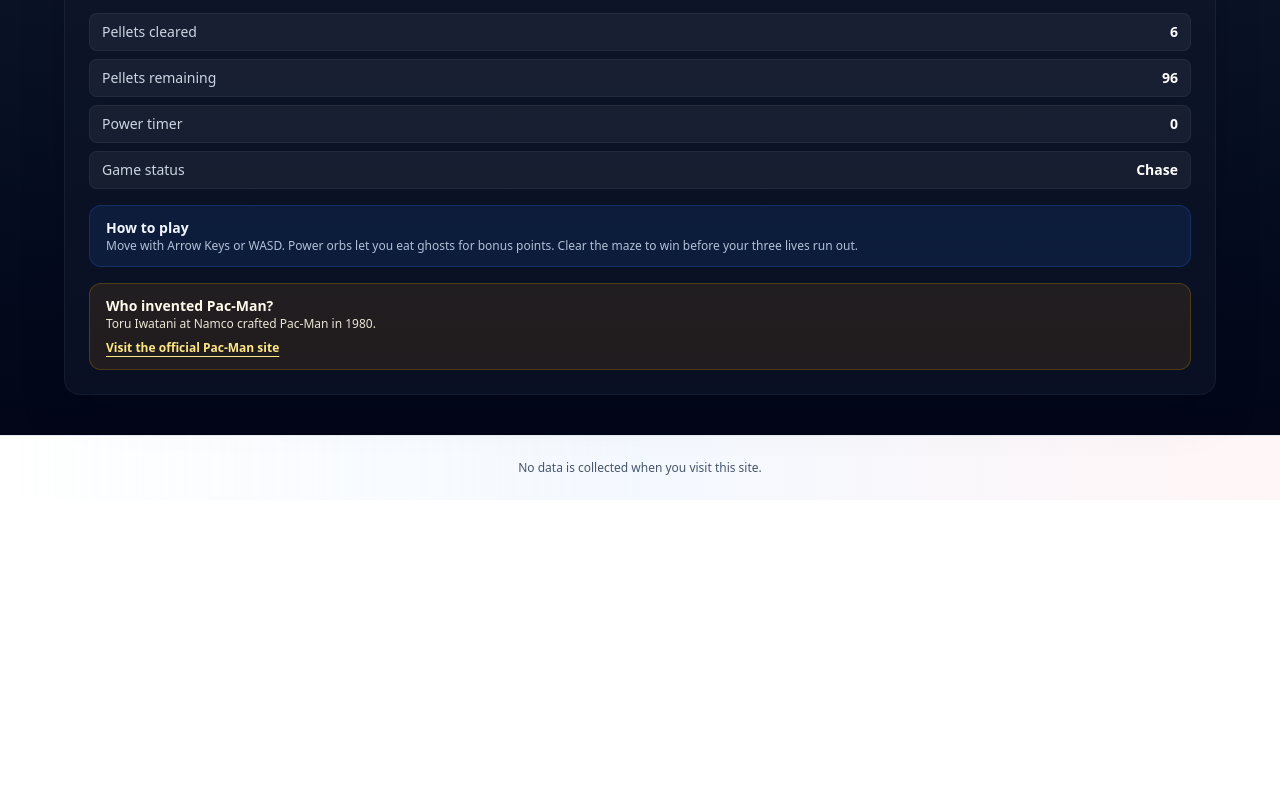
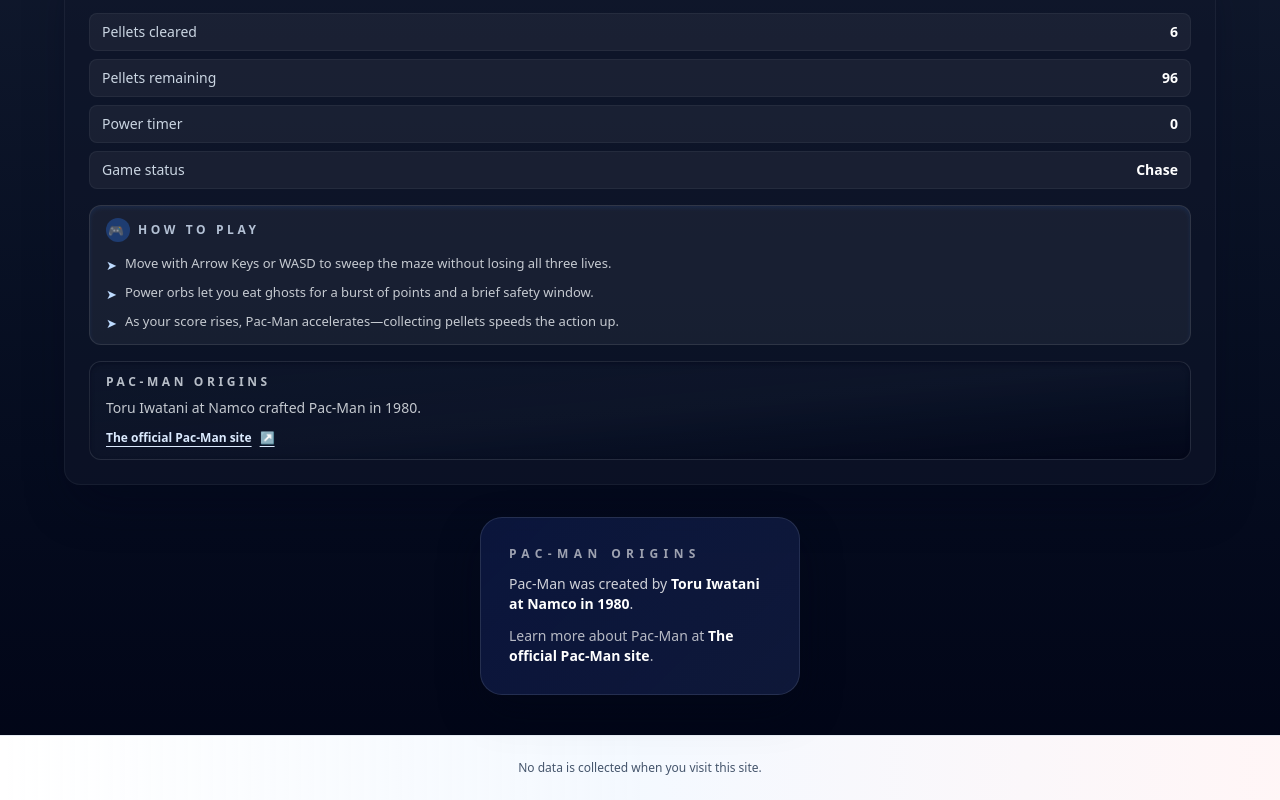
Before and after one commit to chetanbasuray/online-games, a Next.js app: page /pacman in a window 1280 px wide. Shown: the part 824-1624 px from the top of the page. Before the commit the page ends 1324 px from the top, so only its background shows below. Built offline with nearby package versions, Linux system fonts and the light colour scheme.

Commit message:
Refine Pac-Man origins styling

```diff
--- a/app/pacman/PacmanGame.js
+++ b/app/pacman/PacmanGame.js
@@ -2,8 +2,10 @@
 
 import { useEffect, useMemo, useState } from "react";
 
+import GameFooter from "../components/GameFooter";
+
 import { BOARD_WIDTH, advanceGameState, createGameState, getTickInterval } from "./logic";
-import { PACMAN_ORIGINS, formatPacmanOriginSummary } from "./history";
+import { getPacmanOriginsDisplay } from "./history";
 
 const KEY_TO_DIRECTION = {
   ArrowUp: "up",
@@ -26,6 +28,7 @@
     () => Math.max(0, totalPellets - state.pelletsRemaining),
     [state.pelletsRemaining, totalPellets],
   );
+  const originDisplay = useMemo(() => getPacmanOriginsDisplay(), []);
 
   useEffect(() => {
     const handleKeyDown = (event) => {
@@ -155,27 +158,52 @@
                 <span className="font-semibold text-white">{statusLabel}</span>
               </li>
             </ul>
-            <div className="rounded-xl border border-blue-500/20 bg-blue-500/10 px-4 py-3 text-blue-50">
-              <p className="text-sm font-semibold">How to play</p>
-              <p className="text-xs text-blue-100/80">
-                Move with Arrow Keys or WASD. Power orbs let you eat ghosts for bonus points. Clear the maze to win before your
-                three lives run out.
-              </p>
+            <div className="space-y-3 rounded-xl border border-white/10 bg-white/5 px-4 py-3 shadow-inner shadow-blue-500/10">
+              <div className="flex items-center gap-2 text-xs font-semibold uppercase tracking-[0.3em] text-blue-100/80">
+                <span className="inline-flex h-6 w-6 items-center justify-center rounded-full bg-blue-500/30 text-[0.8rem]">🎮</span>
+                <span>How to play</span>
+              </div>
+              <ul className="space-y-2 text-[13px] text-slate-100/80">
+                <li className="flex items-start gap-2">
+                  <span className="mt-[2px] text-blue-200">➤</span>
+                  <span>Move with Arrow Keys or WASD to sweep the maze without losing all three lives.</span>
+                </li>
+                <li className="flex items-start gap-2">
+                  <span className="mt-[2px] text-blue-200">➤</span>
+                  <span>Power orbs let you eat ghosts for a burst of points and a brief safety window.</span>
+                </li>
+                <li className="flex items-start gap-2">
+                  <span className="mt-[2px] text-blue-200">➤</span>
+                  <span>As your score rises, Pac-Man accelerates—collecting pellets speeds the action up.</span>
+                </li>
+              </ul>
             </div>
-            <div className="rounded-xl border border-amber-400/20 bg-amber-500/10 px-4 py-3 text-amber-50">
-              <p className="text-sm font-semibold">Who invented Pac-Man?</p>
-              <p className="text-xs text-amber-50/90">{formatPacmanOriginSummary()}</p>
+            <div className="rounded-xl border border-white/10 bg-gradient-to-br from-slate-900/70 via-slate-900/60 to-slate-950/80 px-4 py-3 shadow-inner shadow-slate-950/40">
+              <p className="text-xs font-semibold uppercase tracking-[0.3em] text-slate-200/80">{originDisplay.heading}</p>
+              <p className="mt-2 text-sm text-slate-100/80">{originDisplay.summary}</p>
               <a
-                className="mt-2 inline-block text-xs font-semibold text-amber-200 underline underline-offset-4 transition hover:text-amber-100"
-                href={PACMAN_ORIGINS.officialSite}
+                className="mt-3 inline-flex items-center gap-2 text-xs font-semibold text-blue-100 underline underline-offset-4 transition hover:text-white"
+                href={originDisplay.officialSite}
                 target="_blank"
                 rel="noreferrer"
               >
-                Visit the official Pac-Man site
+                {originDisplay.linkLabel}
+                <span aria-hidden>↗</span>
               </a>
             </div>
           </div>
         </div>
+
+        <GameFooter
+          gameName="Pac-Man"
+          creator={originDisplay.creatorLine}
+          moreInfo={{
+            url: originDisplay.officialSite,
+            label: originDisplay.linkLabel,
+          }}
+          className="w-full max-w-2xl lg:max-w-lg lg:self-start"
+          variant="cosmic"
+        />
       </div>
     </div>
   );
--- a/app/pacman/history.js
+++ b/app/pacman/history.js
@@ -8,3 +8,13 @@
 export function formatPacmanOriginSummary() {
   return `${PACMAN_ORIGINS.creator} at ${PACMAN_ORIGINS.studio} crafted Pac-Man in ${PACMAN_ORIGINS.releaseYear}.`;
 }
+
+export function getPacmanOriginsDisplay() {
+  return {
+    heading: "Pac-Man origins",
+    summary: formatPacmanOriginSummary(),
+    creatorLine: `${PACMAN_ORIGINS.creator} at ${PACMAN_ORIGINS.studio} in ${PACMAN_ORIGINS.releaseYear}`,
+    officialSite: PACMAN_ORIGINS.officialSite,
+    linkLabel: "The official Pac-Man site",
+  };
+}
```
Also changed, not shown: 1 other file (tests, documents, lock files or other folders).
